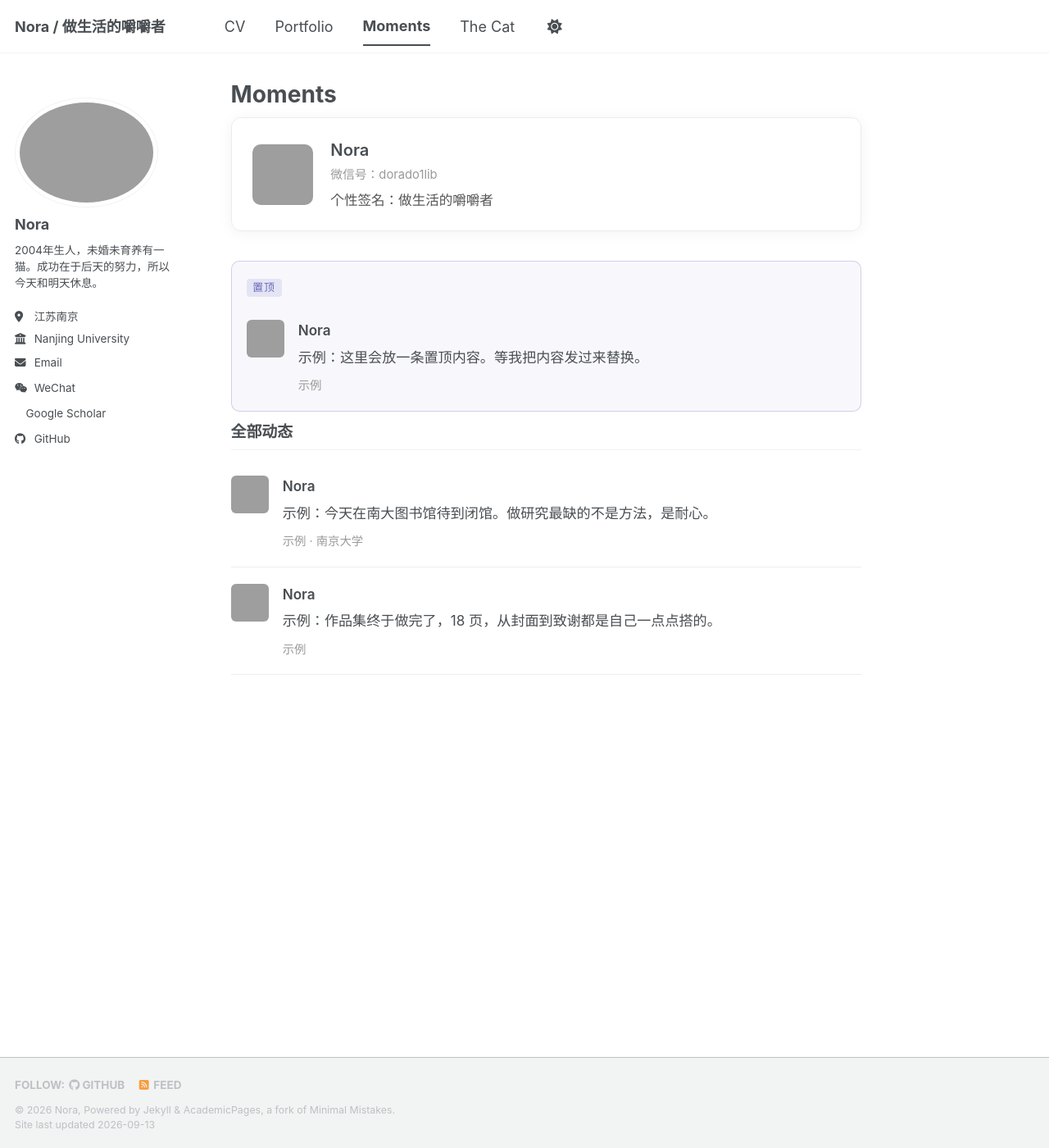
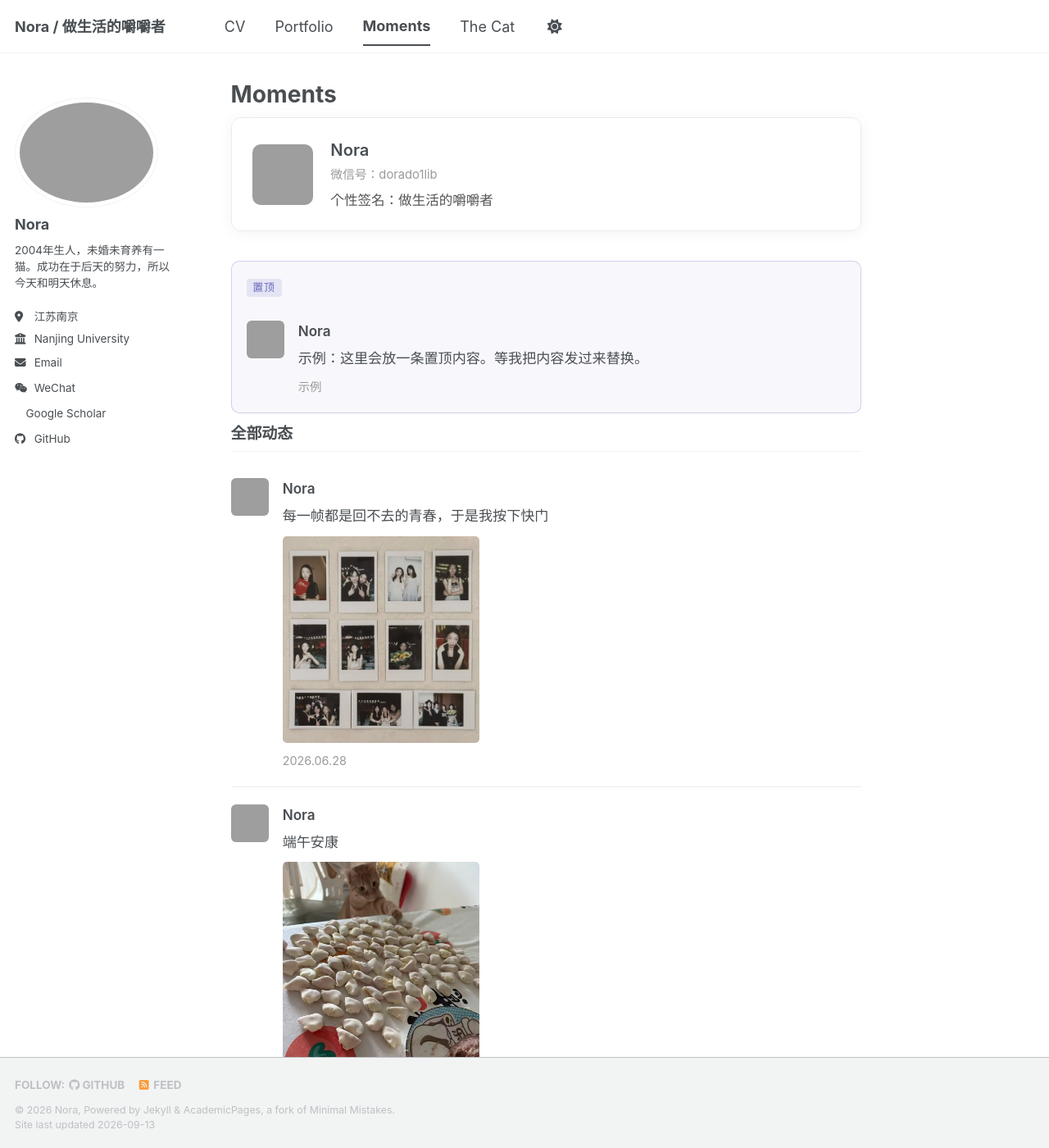
Before and after one commit to Nora1lib/Nora1lib.github.io, a Jekyll site: the page built from _pages/moments.html, in a window 1280 px wide and 1400 px high. Shown: the whole window at 82% size. Built offline with Jekyll 4.4.1, drawn with Linux system fonts in a browser that asks for light colours; a style sheet for code colours, icons or effects is not loaded; some of the changed text lies outside the part shown; grey boxes are pictures that could not be loaded.

Commit message:
朋友圈：加入毕业、端午、深圳三条动态
- 毕业：每一帧都是回不去的青春，于是我按下快门（2026.06.28）
- 端午安康（2026.06.19）
- 在深圳 见一面好吗（2026.01.01，3 张图）
- 图片压缩为 WebP，5 张共 0.4 MB
- 单图限宽 240px，三图九宫格限宽 460px

```diff
--- a/_pages/moments.html
+++ b/_pages/moments.html
@@ -19,7 +19,8 @@ classes: wide
   </div>
 
   <!-- ===== 置顶 =====
-       置顶内容放在这一块。不要置顶就把整个 <div class="mm-pin">...</div> 删掉。
+       把要置顶的那条动态整块 <div class="mm-item"> ... </div> 移到下面 pin 容器里即可。
+       不需要置顶就把整个 <div class="mm-pin"> ... </div> 删掉。
   -->
   <div class="mm-pin">
     <div class="mm-pin__badge">置顶</div>
@@ -35,21 +36,31 @@ classes: wide
 
   <h2 class="mm-h">全部动态</h2>
 
-  <!-- ===== 一条动态 =====
-       发新的：把下面整个 <div class="mm-item"> ... </div> 复制到这一行下面，改文字和日期。
-       带图片：在 <div class="mm-item__text"> 后面插入
-       <div class="mm-item__grid mm-item__grid--3">
-         <a class="mm-zoom" href="/images/moments/照片1.webp"><img src="/images/moments/照片1.webp" alt="" loading="lazy"></a>
+  <!-- ===== 动态列表（新的在上面）=====
+       每条动态的结构：
+       <div class="mm-item">
+         <div class="mm-item__avatar"><img src="/images/dony.jpg" alt=""></div>
+         <div class="mm-item__body">
+           <div class="mm-item__name">Nora</div>
+           <div class="mm-item__text">文字内容</div>
+           <div class="mm-item__grid mm-item__grid--3">
+             <a class="mm-zoom" href="/images/moments/图片.webp"><img src="/images/moments/图片.webp" alt="" loading="lazy"></a>
+           </div>
+           <div class="mm-item__meta">2026.06.28 · 地点</div>
+         </div>
        </div>
-       （1 张用 --1，2~4 张用 --2，5~9 张用 --3）
+       图片数量：1 张用 --1，2~4 张用 --2，5~9 张用 --3
   -->
 
   <div class="mm-item">
     <div class="mm-item__avatar"><img src="/images/dony.jpg" alt=""></div>
     <div class="mm-item__body">
       <div class="mm-item__name">Nora</div>
-      <div class="mm-item__text">示例：今天在南大图书馆待到闭馆。做研究最缺的不是方法，是耐心。</div>
-      <div class="mm-item__meta">示例 · 南京大学</div>
+      <div class="mm-item__text">每一帧都是回不去的青春，于是我按下快门</div>
+        <div class="mm-item__grid mm-item__grid--1">
+          <a class="mm-zoom" href="/images/moments/mom-20260628-01.webp"><img src="/images/moments/mom-20260628-01.webp" alt="" loading="lazy"></a>
+        </div>
+      <div class="mm-item__meta">2026.06.28</div>
     </div>
   </div>
 
@@ -57,8 +68,25 @@ classes: wide
     <div class="mm-item__avatar"><img src="/images/dony.jpg" alt=""></div>
     <div class="mm-item__body">
       <div class="mm-item__name">Nora</div>
-      <div class="mm-item__text">示例：作品集终于做完了，18 页，从封面到致谢都是自己一点点搭的。</div>
-      <div class="mm-item__meta">示例</div>
+      <div class="mm-item__text">端午安康</div>
+        <div class="mm-item__grid mm-item__grid--1">
+          <a class="mm-zoom" href="/images/moments/mom-20260619-01.webp"><img src="/images/moments/mom-20260619-01.webp" alt="" loading="lazy"></a>
+        </div>
+      <div class="mm-item__meta">2026.06.19</div>
+    </div>
+  </div>
+
+  <div class="mm-item">
+    <div class="mm-item__avatar"><img src="/images/dony.jpg" alt=""></div>
+    <div class="mm-item__body">
+      <div class="mm-item__name">Nora</div>
+      <div class="mm-item__text">在深圳 见一面好吗</div>
+        <div class="mm-item__grid mm-item__grid--2">
+          <a class="mm-zoom" href="/images/moments/mom-20260101-01.webp"><img src="/images/moments/mom-20260101-01.webp" alt="" loading="lazy"></a>
+          <a class="mm-zoom" href="/images/moments/mom-20260101-02.webp"><img src="/images/moments/mom-20260101-02.webp" alt="" loading="lazy"></a>
+          <a class="mm-zoom" href="/images/moments/mom-20260101-03.webp"><img src="/images/moments/mom-20260101-03.webp" alt="" loading="lazy"></a>
+        </div>
+      <div class="mm-item__meta">2026.01.01</div>
     </div>
   </div>
 
@@ -87,23 +115,23 @@ classes: wide
                    font-size: .72em; letter-spacing: .06em;
                    color: #6969BC; background: rgba(105,105,188,.14); }
 
-  .mm-item { display: flex; gap: .95em; padding: 1.1em 0;
+  .mm-item { display: flex; gap: .95em; padding: 1.15em 0;
              border-bottom: 1px solid rgba(0,0,0,.07); }
   .mm-pin .mm-item { border-bottom: 0; padding-bottom: .9em; }
   .mm-item__avatar { flex: 0 0 auto; }
   .mm-item__avatar img { display: block; width: 46px; height: 46px;
                          object-fit: cover; border-radius: 6px; }
   .mm-item__body { flex: 1 1 auto; min-width: 0; }
-  .mm-item__name { font-weight: 600; font-size: .95em; margin-bottom: .3em; }
-  .mm-item__text { font-size: .95em; line-height: 1.75; margin-bottom: .5em;
+  .mm-item__name { font-weight: 600; font-size: .95em; margin-bottom: .32em; }
+  .mm-item__text { font-size: .95em; line-height: 1.75; margin-bottom: .55em;
                    white-space: pre-line; }
-  .mm-item__grid { display: grid; gap: 4px; margin: 0 0 .5em; }
-  .mm-item__grid--1 { grid-template-columns: 1fr; max-width: 200px; }
-  .mm-item__grid--2 { grid-template-columns: repeat(2, 1fr); max-width: 280px; }
-  .mm-item__grid--3 { grid-template-columns: repeat(3, 1fr); max-width: 340px; }
+  .mm-item__grid { display: grid; gap: 5px; margin: 0 0 .6em; }
+  .mm-item__grid--1 { grid-template-columns: 1fr; max-width: 240px; }
+  .mm-item__grid--2 { grid-template-columns: repeat(2, 1fr); max-width: 320px; }
+  .mm-item__grid--3 { grid-template-columns: repeat(3, 1fr); max-width: 460px; }
   .mm-item__grid a { display: block; cursor: zoom-in; }
   .mm-item__grid img { display: block; width: 100%; aspect-ratio: 1 / 1;
-                       object-fit: cover; border-radius: 4px;
+                       object-fit: cover; border-radius: 5px;
                        transition: opacity .15s ease; }
   .mm-item__grid--1 img { aspect-ratio: auto; }
   .mm-item__grid a:hover img { opacity: .9; }
@@ -134,6 +162,8 @@ classes: wide
 
   @media (max-width: 600px) {
     .mm-head { flex-direction: column; align-items: flex-start; gap: .9em; }
+    .mm-item__grid--3 { max-width: none; }
+    .mm-item__grid--2 { max-width: none; }
   }
 </style>
 
```
Also changed, not shown: images/moments/mom-20260101-01.webp (added), images/moments/mom-20260101-02.webp (added), images/moments/mom-20260101-03.webp (added), images/moments/mom-20260619-01.webp (added), images/moments/mom-20260628-01.webp (added).
